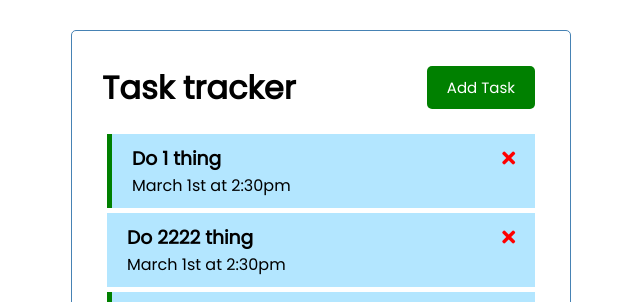
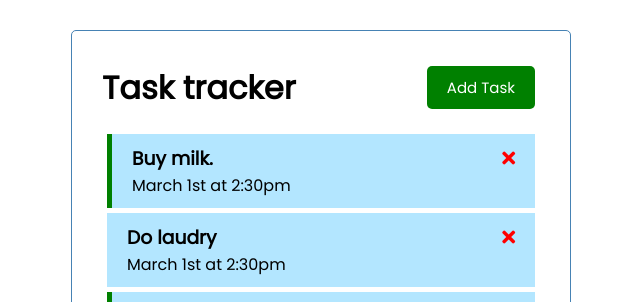
Before and after one commit to balao1312/vue-practice, a Vue app: page / in a window 1280 px wide. Shown: the top 302 px of the page, without its empty margins (319-959 px from the left). Built offline with nearby package versions, Linux system fonts and the light colour scheme; data requests are answered from the project's data file.

Commit message:
fetch data from json-server

```diff
--- a/src/App.vue
+++ b/src/App.vue
@@ -1,6 +1,10 @@
 <template>
   <div class="container">
-    <Header @toggle-add-task="toggleAddTask" title="Task tracker" :showAddTask="showAddTask" />
+    <Header
+      @toggle-add-task="toggleAddTask"
+      title="Task tracker"
+      :showAddTask="showAddTask"
+    />
     <div v-if="showAddTask">
       <AddTask @add-task="addTask" />
     </div>
@@ -30,29 +34,20 @@
       showAddTask: false,
     };
   },
-  created() {
-    this.tasks = [
-      {
-        id: 1,
-        text: "Do 1 thing",
-        day: "March 1st at 2:30pm",
-        reminder: true,
-      },
-      {
-        id: 2,
-        text: "Do 2222 thing",
-        day: "March 1st at 2:30pm",
-        reminder: false,
-      },
-      {
-        id: 3,
-        text: "Buy a computer",
-        day: "March 1st at 2:30pm",
-        reminder: true,
-      },
-    ];
+  async created() {
+    this.tasks = await this.fetchTasks();
   },
   methods: {
+    async fetchTasks() {
+      const res = await fetch("http://localhost:5000/tasks");
+      const data = await res.json();
+      return data;
+    },
+    async fetchTask(id) {
+      const res = await fetch(`http://localhost:5000/tasks/${id}`);
+      const data = await res.json();
+      return data;
+    },
     addTask(task) {
       // this.tasks.push(task);   //same as blow
       this.tasks = [...this.tasks, task];
```
